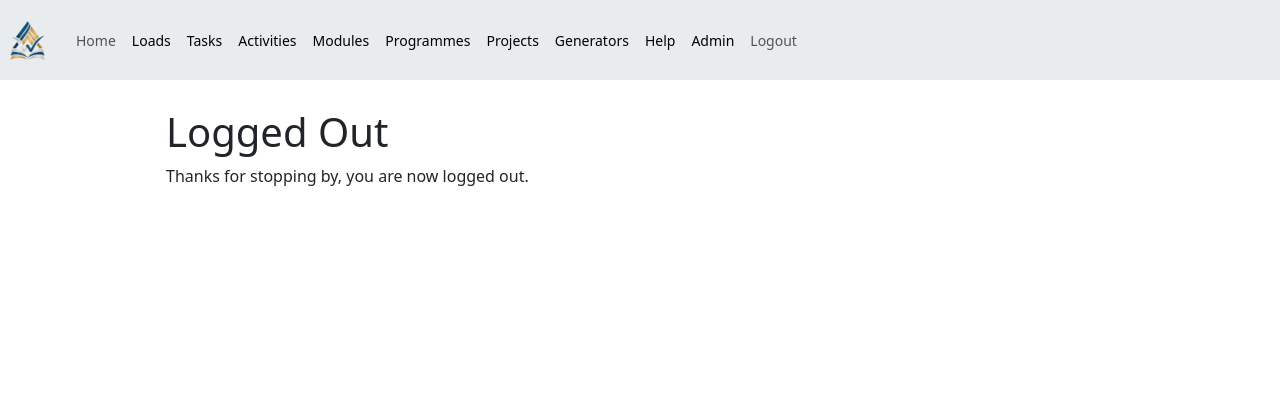
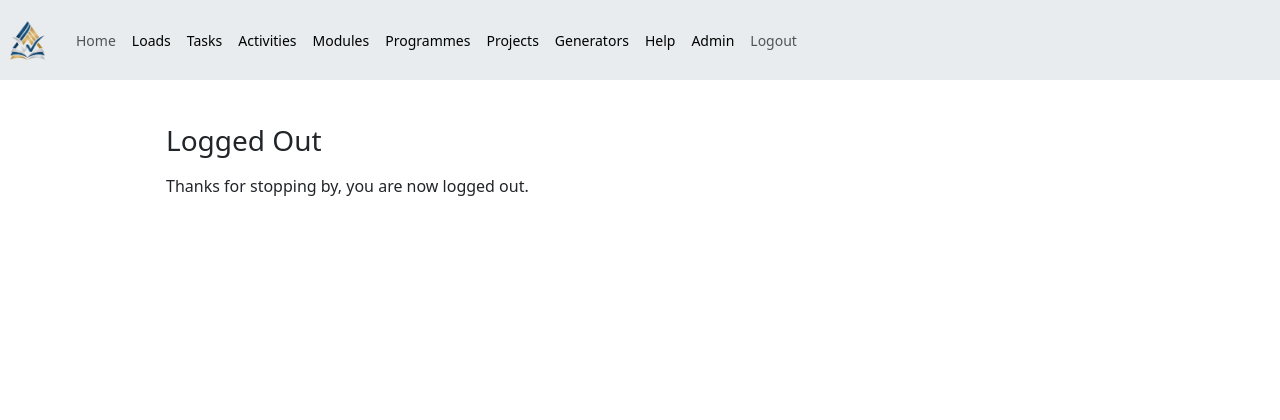
Before and after one commit to profcturner/WAM, a Django app: page /logged_out/ in a window 1280 px wide. Shown: the top 420 px of the page. Run offline with Django 4.2, Linux system fonts and the light colour scheme; some libraries are stand-ins or nearby versions.

Commit message:
* Minor cleanup

```diff
--- a/loads/templates/loads/logged_out.html
+++ b/loads/templates/loads/logged_out.html
@@ -1,7 +1,9 @@
 {% extends "loads/base_automatic.html" %} {% block content %}
 
-<h1>Logged Out</h1>
+<h3 class="my-3">Logged Out</h3>
 
-<p>Thanks for stopping by, you are now logged out.</p>
+<p>
+    Thanks for stopping by, you are now logged out.
+</p>
 
 {% endblock content %}
```
